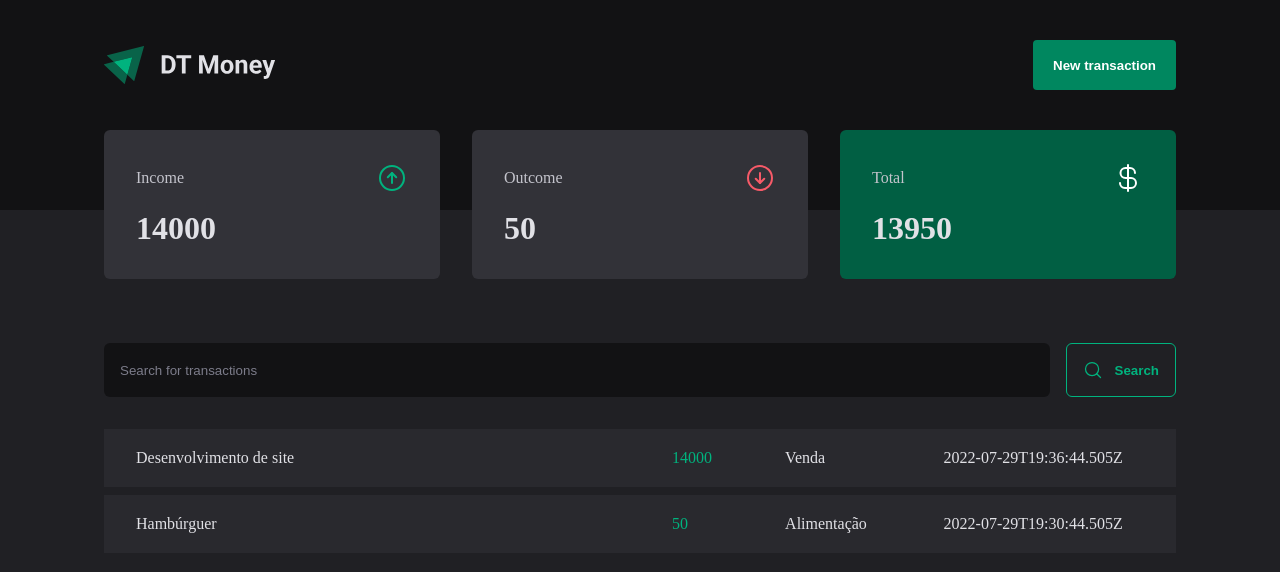
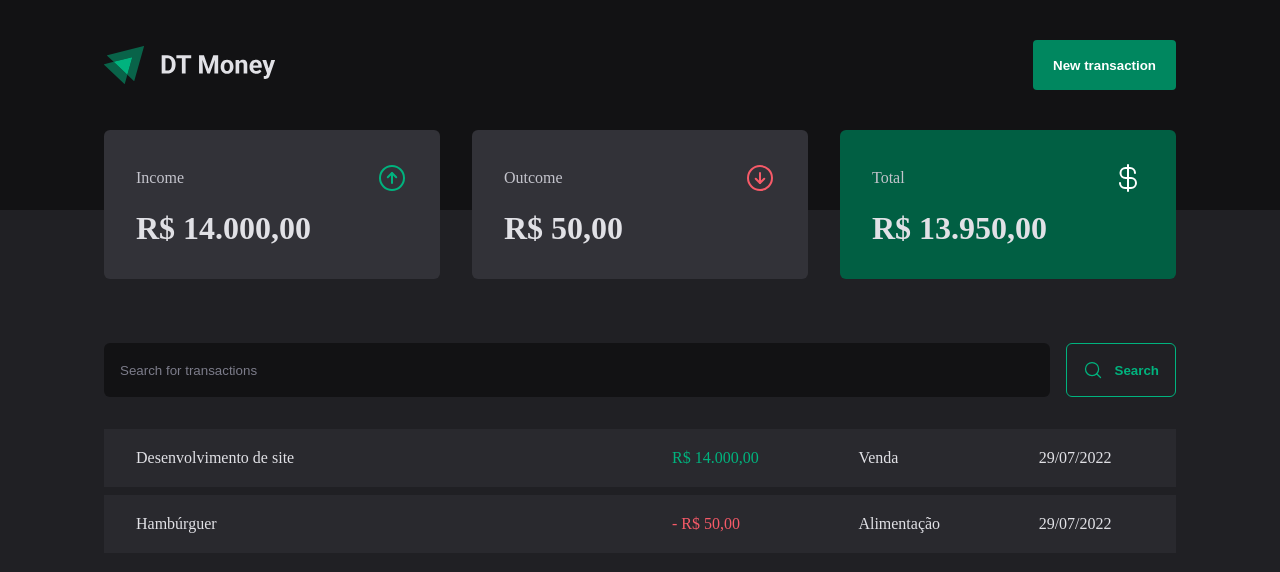
Before and after one commit to vivianequeiroz/dt-money, a React (Vite) app: page / in a window 1280 px wide. Shown: the top 572 px of the page. Built offline with nearby package versions, Linux system fonts and the light colour scheme; data requests are answered from the project's data file.

Commit message:
feat: add utils formatter function to date and price

```diff
--- a/src/components/Summary/index.tsx
+++ b/src/components/Summary/index.tsx
@@ -3,6 +3,7 @@
 import { ArrowCircleDown, ArrowCircleUp, CurrencyDollar } from "phosphor-react";
 import { SummaryCard, SummaryContainer } from "./styles";
 import { TransactionsContext } from '../../contexts/TransactionsContext';
+import { priceFormatter } from '../../utils/formatter';
 
 
 export function Summary() {
@@ -37,7 +38,7 @@
           <ArrowCircleUp size={32} color={"#00b37e"} />
         </header>
 
-        <strong>{summary.income}</strong>
+        <strong>{priceFormatter.format(summary.income)}</strong>
       </SummaryCard>
 
       <SummaryCard>
@@ -46,7 +47,7 @@
           <ArrowCircleDown size={32} color={"#f75a68"} />
         </header>
 
-        <strong>{summary.outcome}</strong>
+        <strong>{priceFormatter.format(summary.outcome)}</strong>
       </SummaryCard>
 
       <SummaryCard variant="green">
@@ -55,7 +56,7 @@
           <CurrencyDollar size={32} color={"#fff"} />
         </header>
 
-        <strong>{summary.total}</strong>
+        <strong>{priceFormatter.format(summary.total)}</strong>
       </SummaryCard>
     </SummaryContainer>
   );
--- a/src/pages/Transactions/index.tsx
+++ b/src/pages/Transactions/index.tsx
@@ -8,6 +8,7 @@
   TransactionsTable,
 } from "./styles";
 import { TransactionsContext } from '../../contexts/TransactionsContext';
+import { dateFormatter, priceFormatter } from '../../utils/formatter';
 
 export function Transactions() {
   const { transactions} = useContext(TransactionsContext);
@@ -26,10 +27,13 @@
                   <tr key={transaction.id}>
                   <td width={"50%"}>{transaction.description}</td>
                   <td>
-                    <PriceHighlight variant="income">{transaction.price}</PriceHighlight>
+                    <PriceHighlight variant={transaction.type}>
+                      {transaction.type === 'outcome' && '- '}
+                      {priceFormatter.format(transaction.price)}
+                      </PriceHighlight>
                   </td>
                   <td>{transaction.category}</td>
-                  <td>{transaction.createdAt}</td>
+                  <td>{dateFormatter.format(new Date(transaction.createdAt))}</td>
                 </tr>
                 )
               }
--- /dev/null
+++ b/src/utils/formatter.ts
@@ -0,0 +1,6 @@
+export const dateFormatter = new Intl.DateTimeFormat('pt-BR');
+
+export const priceFormatter = new Intl.NumberFormat('pt-BR', {
+  style: 'currency',
+  currency: 'BRL',
+});
```
